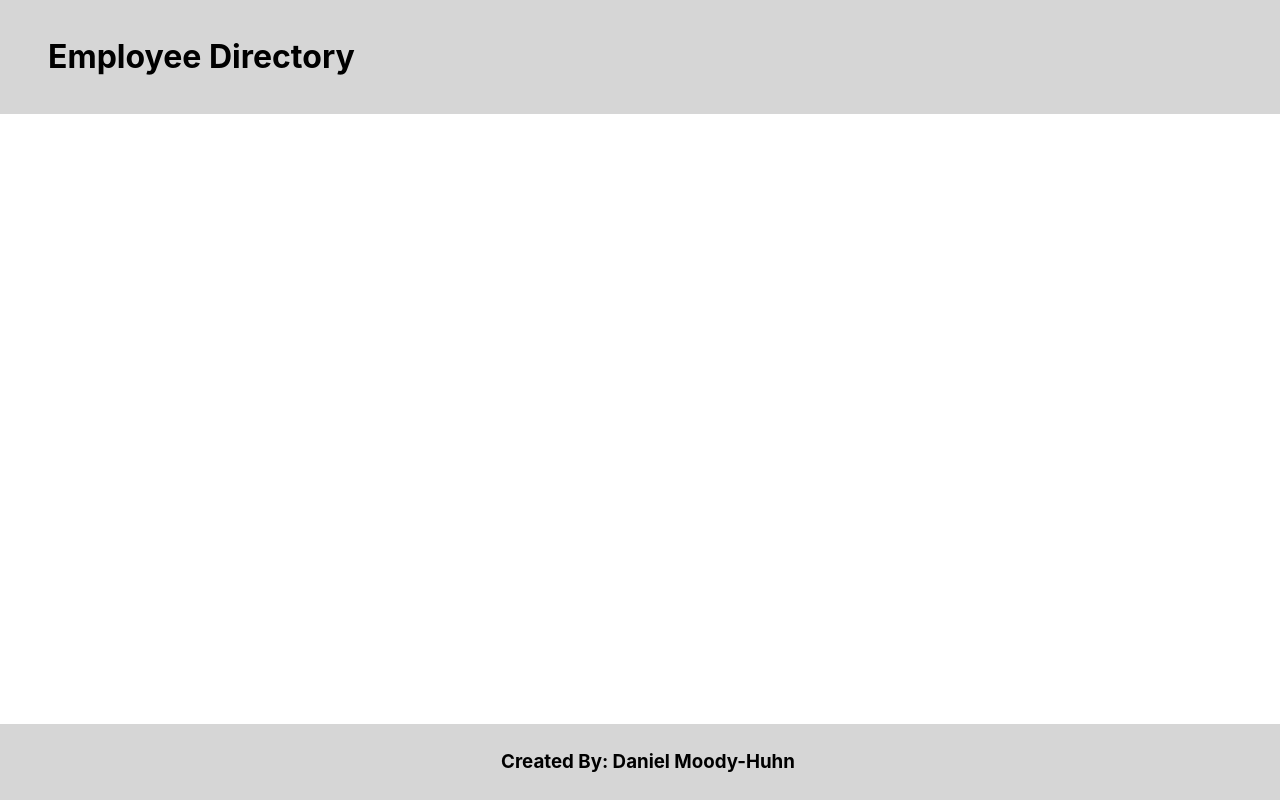
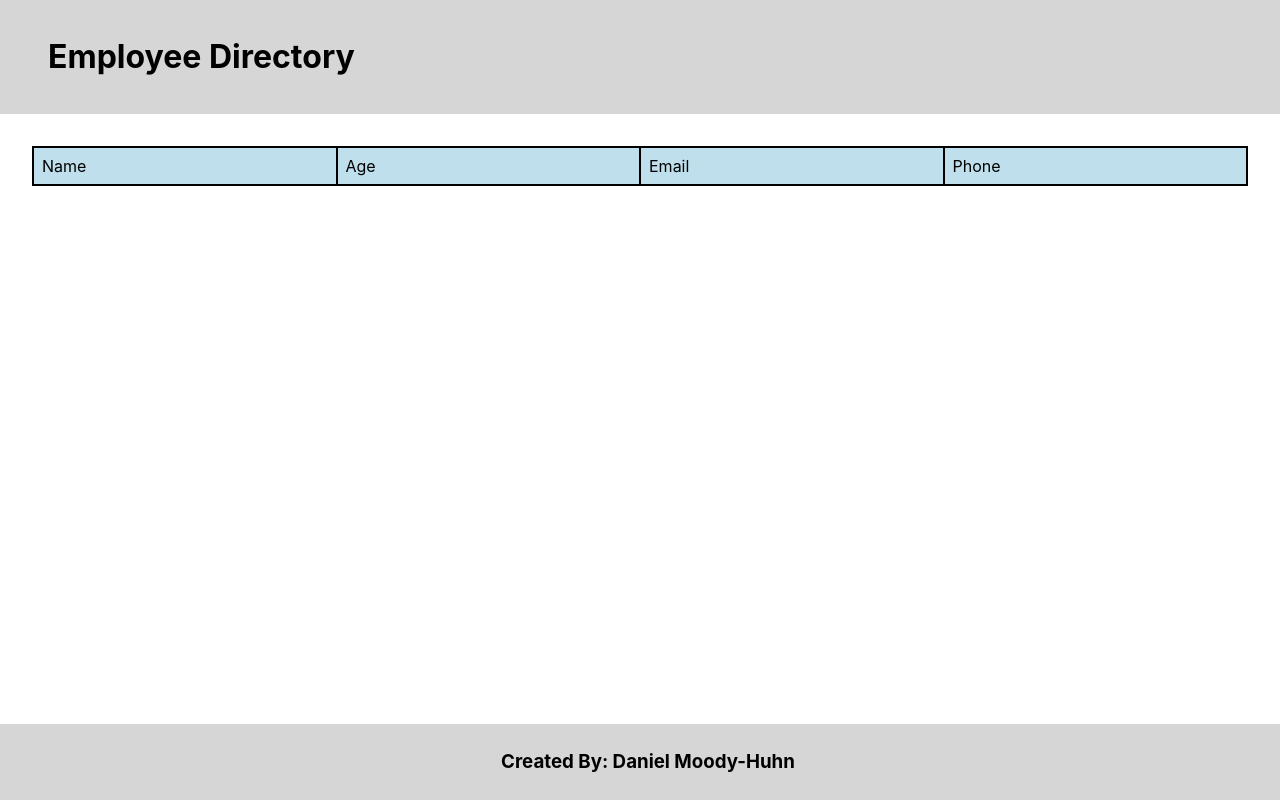
Before and after one commit to HuhnDaniel/employee-directory, a React (Create React App) app: page / in a window 1280 px wide. Built offline with nearby package versions, Linux system fonts and the light colour scheme; the HTML template or start-up script is replaced by a standard one.

Commit message:
Add table

```diff
--- a/src/App.js
+++ b/src/App.js
@@ -1,12 +1,14 @@
 import React from 'react';
 import Header from "./components/Header";
 import Footer from "./components/Footer";
+import Table from "./components/Table";
 import './App.css';
 
 function App() {
     return (
         <div>
             <Header />
+            <Table />
             <Footer />
         </div>
     );
--- /dev/null
+++ b/src/components/Table/index.js
@@ -0,0 +1,15 @@
+import React from "react";
+import TableLabels from "../Tablelabels";
+import "./style.css";
+
+function Table() {
+    return (
+        <main className="wrapper">
+            <div className="table">
+                <TableLabels />
+            </div>
+        </main>
+    );
+}
+
+export default Table;
--- /dev/null
+++ b/src/components/Table/style.css
@@ -0,0 +1,7 @@
+.wrapper {
+    padding: 2rem;
+}
+
+.table {
+    border: 1px solid black;
+}
--- /dev/null
+++ b/src/components/Tablelabels/index.js
@@ -0,0 +1,15 @@
+import React from "react";
+import "./style.css";
+
+function Tablelabels() {
+    return (
+        <ul className="labels">
+            <li className="label-name">Name</li>
+            <li className="label-name">Age</li>
+            <li className="label-name">Email</li>
+            <li className="label-name">Phone</li>
+        </ul>
+    );
+}
+
+export default Tablelabels;
--- /dev/null
+++ b/src/components/Tablelabels/style.css
@@ -0,0 +1,14 @@
+.labels {
+    list-style: none;
+    display: flex;
+    margin: 0;
+    padding: 0;
+}
+
+.label-name {
+    display: inline;
+    flex: 1;
+    background-color: rgb(190, 223, 235);
+    border: 1px solid black;
+    padding: .5rem;
+}
```
